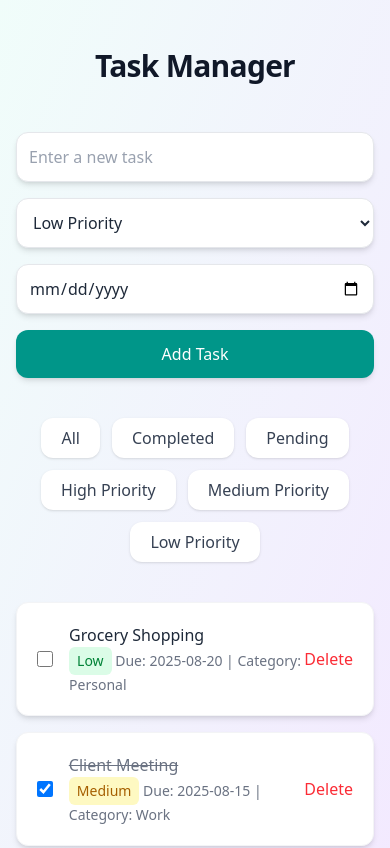
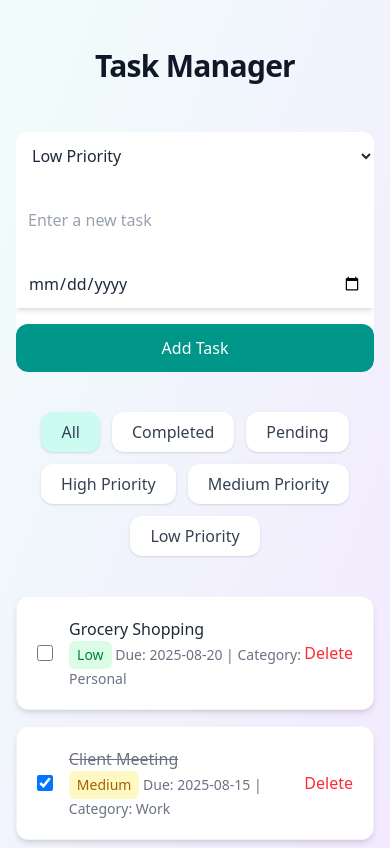
Before and after one commit to javad-script/todo-list, a website: page public/index.html in a window 390 px wide. Shown: the top 848 px of the page. Drawn offline with Linux system fonts and the light colour scheme.

Commit message:
Up Date Ui

```diff
--- a/public/index.html
+++ b/public/index.html
@@ -16,37 +16,38 @@
         </h1>
 
         <!-- Add Task Form -->
-        <div class="mb-10 flex flex-col sm:flex-row gap-4">
-            <input type="text" placeholder="Enter a new task" class="flex-1 p-3 border border-gray-200 rounded-xl bg-white shadow-md focus:outline-none focus:ring-2 focus:ring-teal-500 text-gray-800 placeholder-gray-400 transition duration-300">
-            <select class="p-3 border border-gray-200 rounded-xl bg-white shadow-md focus:outline-none focus:ring-2 focus:ring-teal-500 text-gray-800 sm:w-36 w-full">
+        <div class="mb-10 flex flex-col sm:flex-row gap-4 rounded-xl overflow-hidden bg-white">
+            <select class="p-3 bg-white outline-none text-gray-800 sm:w-36 w-full" data-set-priority>
                 <option value="low">Low Priority</option>
                 <option value="medium">Medium Priority</option>
                 <option value="high">High Priority</option>
             </select>
-            <input type="date" class="p-3 border border-gray-200 rounded-xl bg-white shadow-md focus:outline-none focus:ring-2 focus:ring-teal-500 text-gray-800 sm:w-44 w-full">
-            <button class="bg-teal-600 text-white px-6 py-3 rounded-xl hover:bg-teal-700 transition duration-300 shadow-md sm:w-auto w-full">
+            <input data-set-title type="text" placeholder="Enter a new task" class="flex-1 p-3 rounded-xl bg-white text-gray-800 placeholder-gray-400 transition duration-300 outline-none border-none">
+            <input data-set-date type="date" class="p-3 bg-white shadow-md text-gray-800 sm:w-44 w-full outline-none border-none">
+
+            <button data-add-task class="bg-teal-600 text-white px-6 py-3 rounded-xl hover:bg-teal-700 transition duration-300 shadow-md sm:w-auto w-full">
                 Add Task
             </button>
         </div>
 
         <!-- Filters -->
-        <div class="mb-10 flex flex-wrap justify-center gap-3">
-            <button class="px-5 py-2 bg-white text-gray-700 rounded-xl shadow-sm hover:bg-teal-100 hover:text-teal-700 transition duration-300">
+        <div class="mb-10 flex flex-wrap justify-center gap-3" data-filter-parent>
+            <button data-filter="all" class="filter-active px-5 py-2 bg-white text-gray-700 rounded-xl shadow-sm hover:bg-teal-100 hover:text-teal-700 transition duration-300">
                 All
             </button>
-            <button class="px-5 py-2 bg-white text-gray-700 rounded-xl shadow-sm hover:bg-teal-100 hover:text-teal-700 transition duration-300">
+            <button data-filter="completed" class="px-5 py-2 bg-white text-gray-700 rounded-xl shadow-sm hover:bg-teal-100 hover:text-teal-700 transition duration-300">
                 Completed
             </button>
-            <button class="px-5 py-2 bg-white text-gray-700 rounded-xl shadow-sm hover:bg-teal-100 hover:text-teal-700 transition duration-300">
+            <button data-filter="Pending" class="px-5 py-2 bg-white text-gray-700 rounded-xl shadow-sm hover:bg-teal-100 hover:text-teal-700 transition duration-300">
                 Pending
             </button>
-            <button class="px-5 py-2 bg-white text-gray-700 rounded-xl shadow-sm hover:bg-teal-100 hover:text-teal-700 transition duration-300">
+            <button data-filter="high" class="px-5 py-2 bg-white text-gray-700 rounded-xl shadow-sm hover:bg-teal-100 hover:text-teal-700 transition duration-300">
                 High Priority
             </button>
-            <button class="px-5 py-2 bg-white text-gray-700 rounded-xl shadow-sm hover:bg-teal-100 hover:text-teal-700 transition duration-300">
+            <button data-filter="medium" class="px-5 py-2 bg-white text-gray-700 rounded-xl shadow-sm hover:bg-teal-100 hover:text-teal-700 transition duration-300">
                 Medium Priority
             </button>
-            <button class="px-5 py-2 bg-white text-gray-700 rounded-xl shadow-sm hover:bg-teal-100 hover:text-teal-700 transition duration-300">
+            <button data-filter="low" class="px-5 py-2 bg-white text-gray-700 rounded-xl shadow-sm hover:bg-teal-100 hover:text-teal-700 transition duration-300">
                 Low Priority
             </button>
         </div>
--- a/src/input.css
+++ b/src/input.css
@@ -1,2 +1,9 @@
 @import "tailwindcss";
 @custom-variant dark (&:where(.dark, .dark *));
+
+button{
+    @apply cursor-pointer
+}
+.filter-active{
+    @apply bg-teal-100
+}
```
Also changed, not shown: public/assets/styles/style.css.
